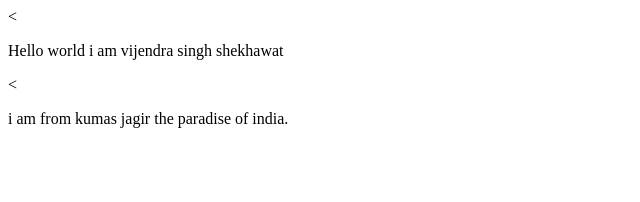
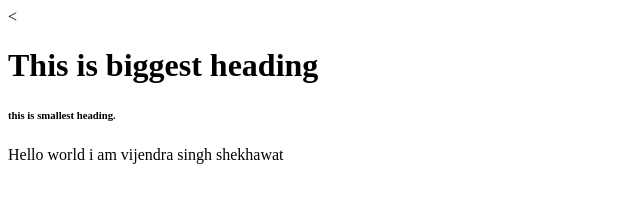
Before and after one commit to vijendra21vijendra/web, a plain HTML site: page x.html in a window 1280 px wide. Shown: the whole page, without its empty margins (0-640 px from the left). Drawn offline with Linux system fonts and the light colour scheme.

Commit message:
i added headings
headings h1 and h6 are added now

```diff
--- a/x.html
+++ b/x.html
@@ -4,7 +4,8 @@
     <title>MyWebPage</title>
   </head>
   <body>
+    <h1>This is biggest heading</h1>
+    <h6>this is smallest heading.</h6>
     <p>Hello world  i am vijendra singh shekhawat</p>
-    <<p>i am from kumas jagir the paradise of india.</p>
   </body>
 </html>
```
